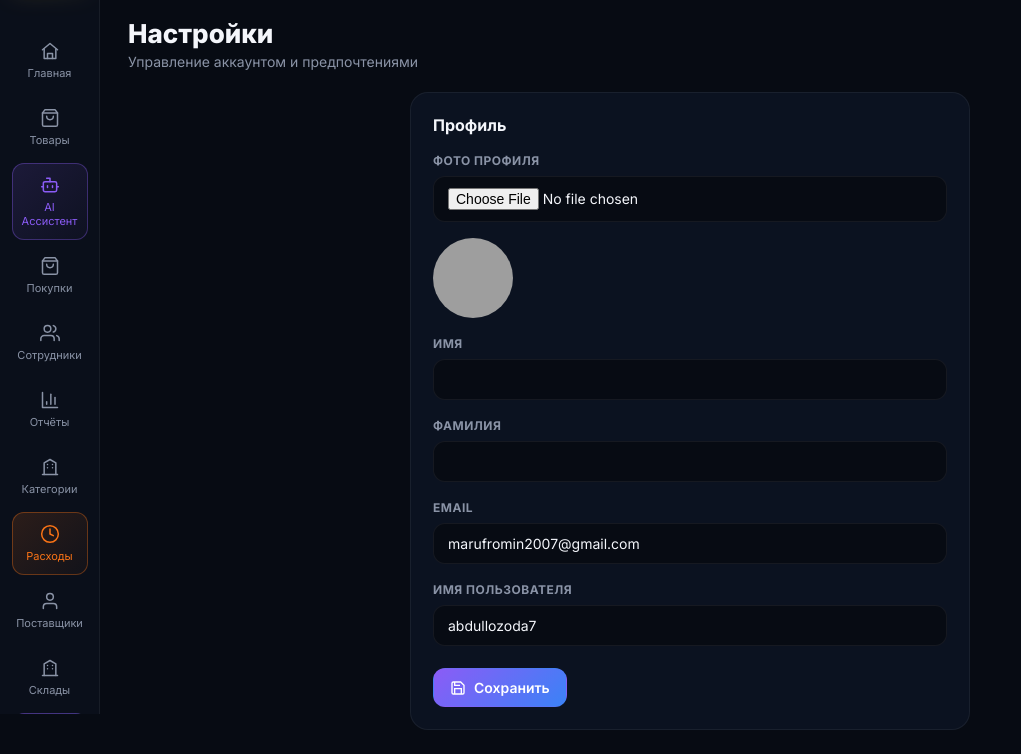
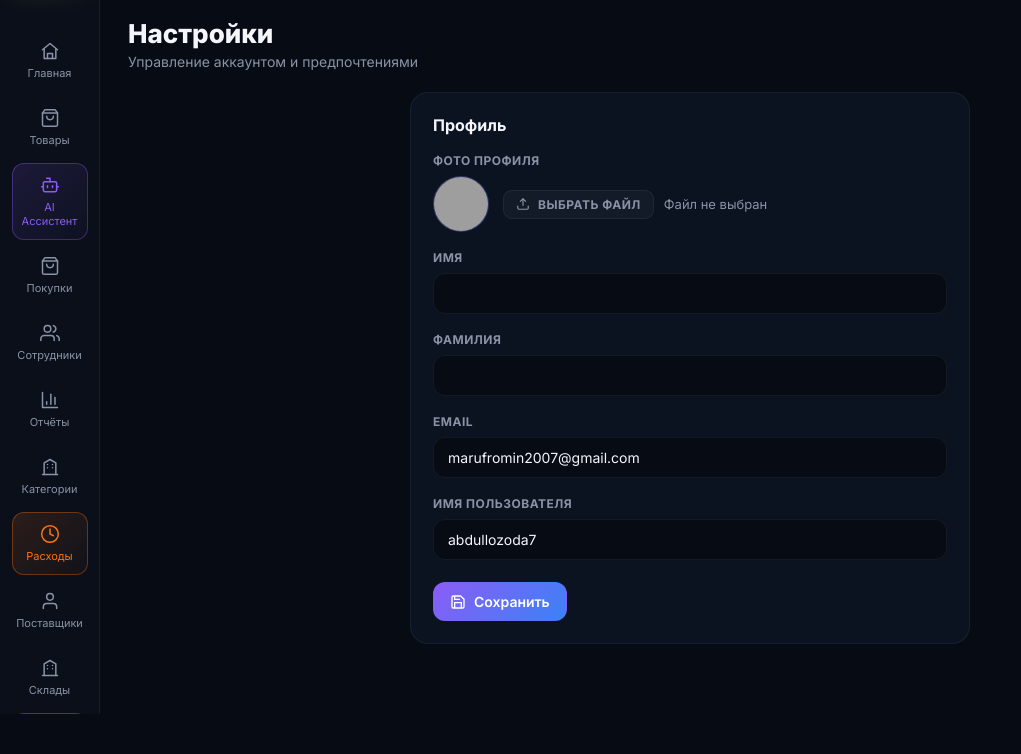
Before and after one commit to abdullozoda77/KorvonTour, a Django app: page /settings/ in a window 1280 px wide; the page is wider, and only the part inside the window is pictured. Shown: the part 86-840 px from the top of that part, without its empty margins (0-1021 px from the left). After the commit the page ends 800 px from the top of that part, so only its background shows below. Run offline with Django 5.2, Linux system fonts and the light colour scheme; a user stored in the database is signed in; data comes from the database, SQL or seed files in the repository; grey boxes are pictures that could not be loaded.

Commit message:
Style the profile photo file input to match the dark theme
Was a raw unstyled <input type=file>, clashing hard with the rest of
the UI. Now a proper avatar preview circle + themed button + selected
filename, with a live preview of the newly picked image before save.

Co-Authored-By: Claude Sonnet 5 <noreply@anthropic.com>

```diff
--- a/myapp/templates/settings/settings.html
+++ b/myapp/templates/settings/settings.html
@@ -17,10 +17,24 @@
         <div class="form-grid">
             <div class="form-group">
                 <label for="id_image">Фото профиля</label>
-                <input type="file" id="id_image" name="image" accept="image/*">
-                {% if user.profile.image %}
-                <img src="{{ user.profile.image.url }}" alt="Фото профиля" class="avatar-preview" style="margin-top:8px; width:80px; height:80px; border-radius:50%; object-fit:cover;">
-                {% endif %}
+                <div class="file-upload">
+                    <div class="file-upload-preview" id="fileUploadPreview">
+                        {% if user.profile.image %}
+                        <img src="{{ user.profile.image.url }}" alt="Фото профиля" id="fileUploadPreviewImg">
+                        {% else %}
+                        <img src="" alt="Фото профиля" id="fileUploadPreviewImg" style="display:none;">
+                        <span id="fileUploadPreviewLetter">{{ user.get_full_name|default:user.username|slice:":1"|default:"Р" }}</span>
+                        {% endif %}
+                    </div>
+                    <div class="file-upload-controls">
+                        <label for="id_image" class="btn btn-ghost btn-sm file-upload-btn">
+                            <svg viewBox="0 0 24 24"><path d="M21 15v4a2 2 0 0 1-2 2H5a2 2 0 0 1-2-2v-4"/><path d="M17 8l-5-5-5 5"/><path d="M12 3v12"/></svg>
+                            Выбрать файл
+                        </label>
+                        <span class="file-upload-name" id="fileUploadName">Файл не выбран</span>
+                        <input type="file" id="id_image" name="image" accept="image/*" class="file-upload-input">
+                    </div>
+                </div>
             </div>
             <div class="form-group">
                 <label for="first_name">Имя</label>
@@ -47,4 +61,29 @@
         </div>
     </form>
 </div>
+
+<script>
+(function () {
+    var input = document.getElementById('id_image');
+    var nameEl = document.getElementById('fileUploadName');
+    var img = document.getElementById('fileUploadPreviewImg');
+    var letter = document.getElementById('fileUploadPreviewLetter');
+    if (!input) return;
+    input.addEventListener('change', function () {
+        var file = input.files && input.files[0];
+        if (!file) {
+            nameEl.textContent = 'Файл не выбран';
+            return;
+        }
+        nameEl.textContent = file.name;
+        var reader = new FileReader();
+        reader.onload = function (e) {
+            img.src = e.target.result;
+            img.style.display = 'block';
+            if (letter) letter.style.display = 'none';
+        };
+        reader.readAsDataURL(file);
+    });
+})();
+</script>
 {% endblock %}
--- a/static/css/style.css
+++ b/static/css/style.css
@@ -1265,6 +1265,31 @@ td .amount.org { color: var(--orange); }
     box-shadow: 0 0 0 3px rgba(139,92,246,0.15);
 }
 .form-group textarea { resize: vertical; min-height: 90px; }
+
+.file-upload { display: flex; align-items: center; gap: 14px; flex-wrap: wrap; }
+.file-upload-input {
+    position: absolute;
+    width: 1px; height: 1px;
+    padding: 0; margin: -1px;
+    overflow: hidden;
+    clip: rect(0, 0, 0, 0);
+    white-space: nowrap;
+    border: 0;
+}
+.file-upload-preview {
+    width: 56px; height: 56px;
+    border-radius: 50%;
+    background: linear-gradient(135deg, rgba(139,92,246,0.3), rgba(59,130,246,0.3));
+    display: flex; align-items: center; justify-content: center;
+    overflow: hidden;
+    flex-shrink: 0;
+    border: 1px solid var(--card-border);
+    font-weight: 700; font-size: 20px; color: var(--text);
+}
+.file-upload-preview img { width: 100%; height: 100%; object-fit: cover; }
+.file-upload-controls { display: flex; align-items: center; gap: 10px; flex-wrap: wrap; }
+.file-upload-btn { cursor: pointer; }
+.file-upload-name { font-size: 13px; color: var(--muted); }
 .form-errors { display: grid; gap: 8px; }
 .form-error {
     font-size: 13px;
```
